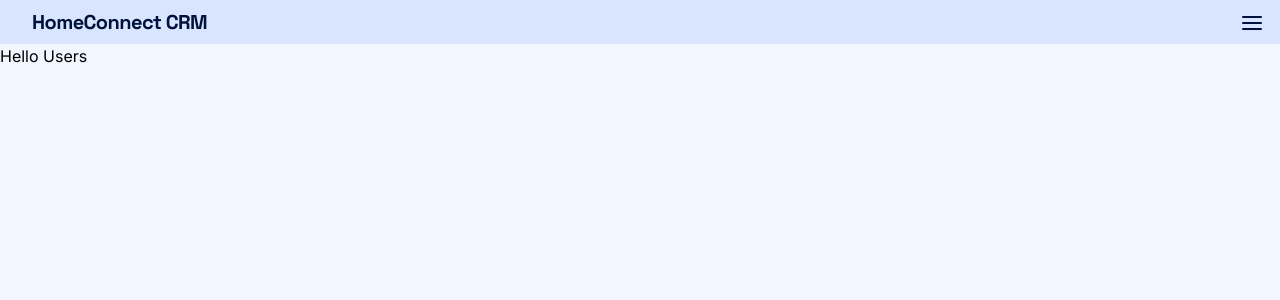
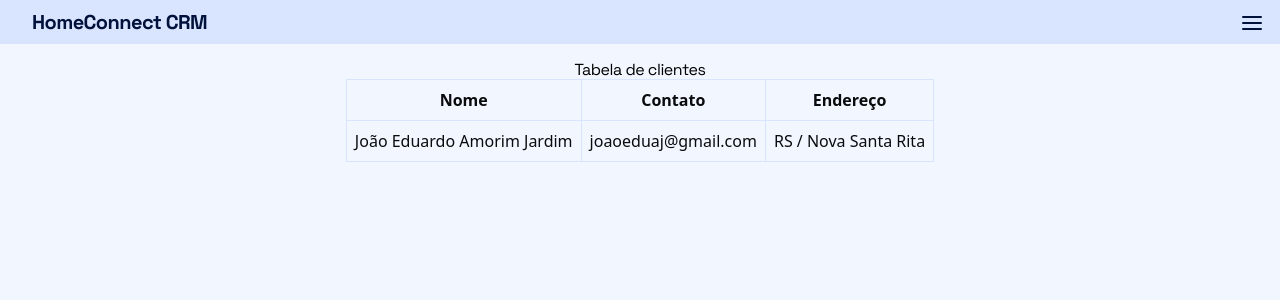
Before and after one commit to Joao-Eduardo-AJ/home-connect-crm, a Next.js app: page /users in a window 1280 px wide. Shown: the top 300 px of the page. Built offline with nearby package versions, Linux system fonts and the light colour scheme.

Commit message:
feat: adds users page

```diff
--- a/src/app/users/page.tsx
+++ b/src/app/users/page.tsx
@@ -1,5 +1,30 @@
-const Users = () => {
-  return <p>Hello Users</p>;
-};
+import { TD, TH } from "@/components";
+import { users } from "@/mock";
+
+const Users = () => (
+  <main className="flex flex-col items-center p-4">
+    <h2>Tabela de clientes</h2>
+    <table>
+      <thead>
+        <tr>
+          <TH>Nome</TH>
+          <TH>Contato</TH>
+          <TH variant={{ type: "hiddenSM" }}>Endereço</TH>
+        </tr>
+      </thead>
+      <tbody>
+        {users.map((user, index) => (
+          <tr key={index}>
+            <TD>{user.fullName}</TD>
+            <TD>{user.contact.email}</TD>
+            <TD
+              variant={{ type: "hiddenSM" }}
+            >{`${user.address.state} / ${user.address.city}`}</TD>
+          </tr>
+        ))}
+      </tbody>
+    </table>
+  </main>
+);
 
 export default Users;
```
